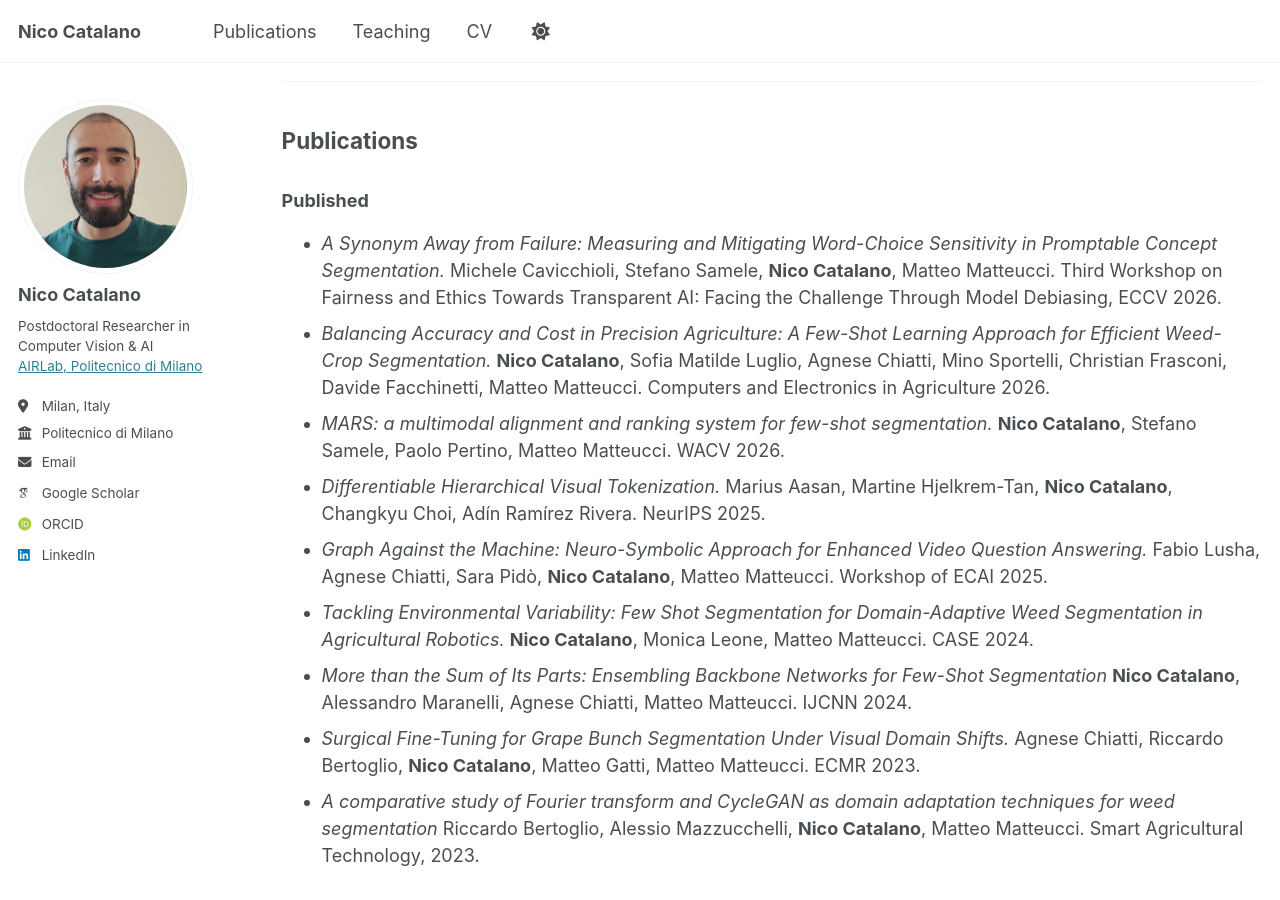
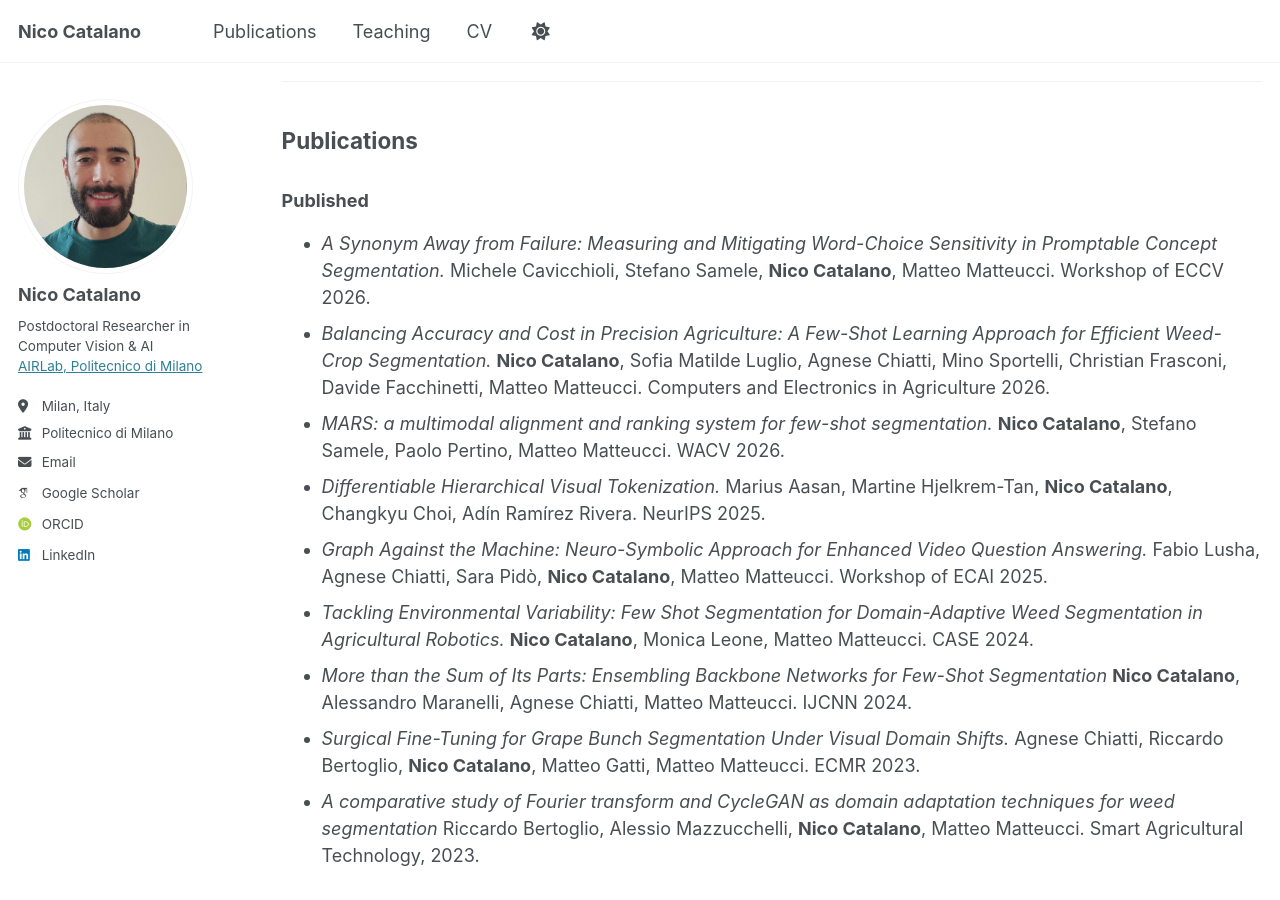
Before and after one commit to NicoCatalano/NicoCatalano.github.io, a Jekyll site: the page built from _pages/cv.md, in a window 1280 px wide and 900 px high, scrolled down 1141 px. Built offline with Jekyll 4.4.1, drawn with Linux system fonts in a browser that asks for light colours; some web fonts are replaced.

Commit message:
fixed workshop entry

```diff
--- a/_pages/cv.md
+++ b/_pages/cv.md
@@ -42,7 +42,7 @@ My research focuses on Artificial Intelligence, Robotics, and Autonomous Systems
 ## Publications
 
 ### **Published**
-- *A Synonym Away from Failure: Measuring and Mitigating Word-Choice Sensitivity in Promptable Concept Segmentation.* Michele Cavicchioli, Stefano Samele, **Nico Catalano**, Matteo Matteucci. Third Workshop on Fairness and Ethics Towards Transparent AI: Facing the Challenge Through Model Debiasing, ECCV 2026.
+- *A Synonym Away from Failure: Measuring and Mitigating Word-Choice Sensitivity in Promptable Concept Segmentation.* Michele Cavicchioli, Stefano Samele, **Nico Catalano**, Matteo Matteucci. Workshop of ECCV 2026.
 - *Balancing Accuracy and Cost in Precision Agriculture: A Few-Shot Learning Approach for Efficient Weed-Crop Segmentation.* **Nico Catalano**, Sofia Matilde Luglio, Agnese Chiatti, Mino Sportelli, Christian Frasconi, Davide Facchinetti, Matteo Matteucci. Computers and Electronics in Agriculture 2026.
 - *MARS: a multimodal alignment and ranking system for few-shot segmentation.* **Nico Catalano**, Stefano Samele, Paolo Pertino, Matteo Matteucci. WACV 2026.
 - *Differentiable Hierarchical Visual Tokenization.* Marius Aasan, Martine Hjelkrem-Tan, **Nico Catalano**, Changkyu Choi, Adín Ramírez Rivera. NeurIPS 2025.
```
